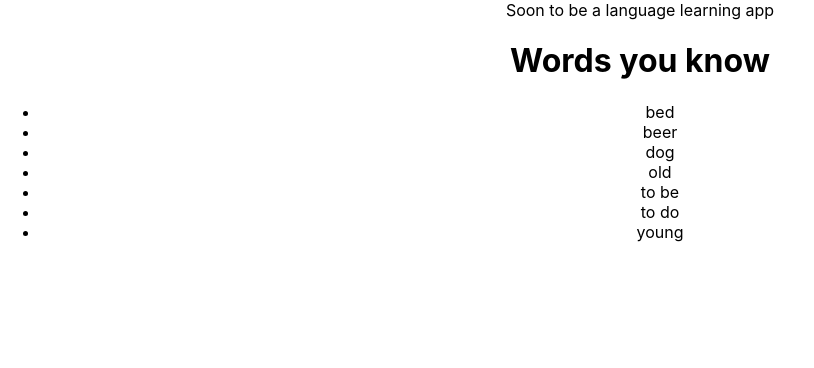
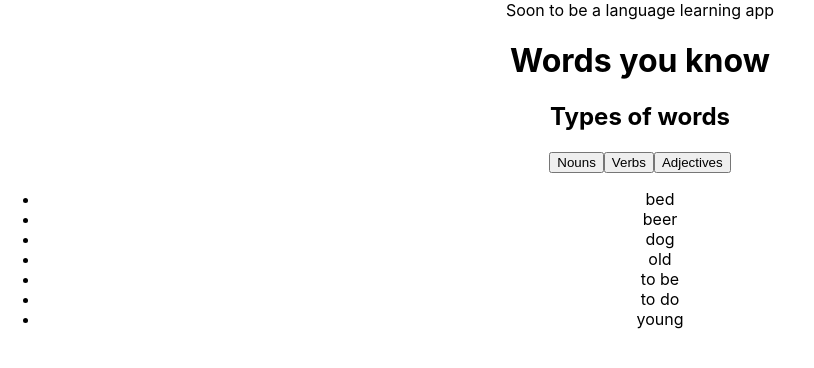
Before and after one commit to tommcandrew/Word-Box, a React (Create React App) app: page / in a window 1280 px wide. Shown: the top 368 px of the page, without its empty margins (0-814 px from the left). Built offline with nearby package versions, Linux system fonts and the light colour scheme.

Commit message:
Display buttons to select types of words

```diff
--- /dev/null
+++ b/src/Components/WordListCheckbox.js
@@ -0,0 +1,14 @@
+import React from 'react';
+
+const WordListCheckbox = (props) => {
+    return (
+        <div>
+            <h2>Types of words</h2>
+            <button>Nouns</button>
+            <button>Verbs</button>
+            <button>Adjectives</button>
+        </div>
+    )
+}
+
+export default WordListCheckbox;
--- a/src/Components/WordListDisplay.js
+++ b/src/Components/WordListDisplay.js
@@ -1,4 +1,5 @@
 import React from 'react';
+import WordListCheckbox from './WordListCheckbox';
 
 const WordListDisplay = (props) =>  {
     var wordList = [];
@@ -22,6 +23,7 @@ const WordListDisplay = (props) =>  {
     return (
         <div>
             <h1>Words you know</h1>
+            <WordListCheckbox />
             <ul>{wordList}</ul>
         </div>
     )
```
